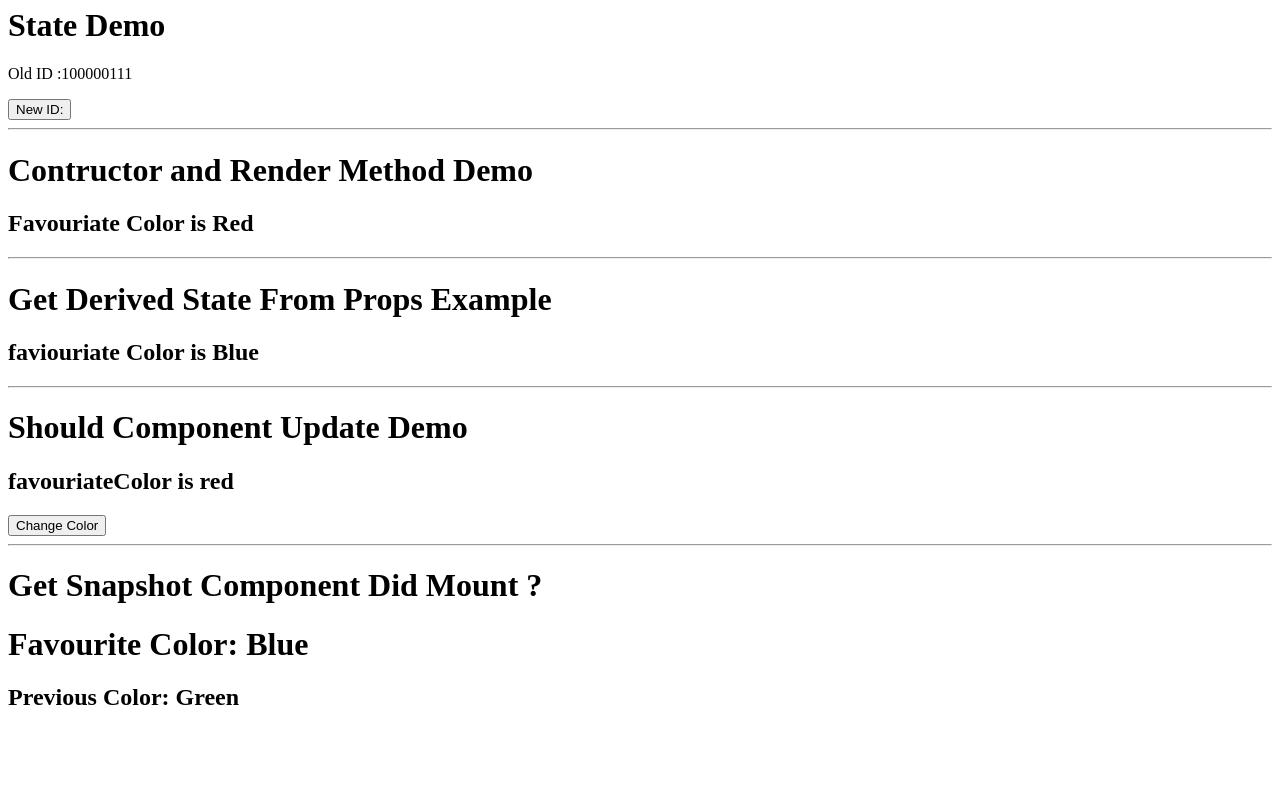
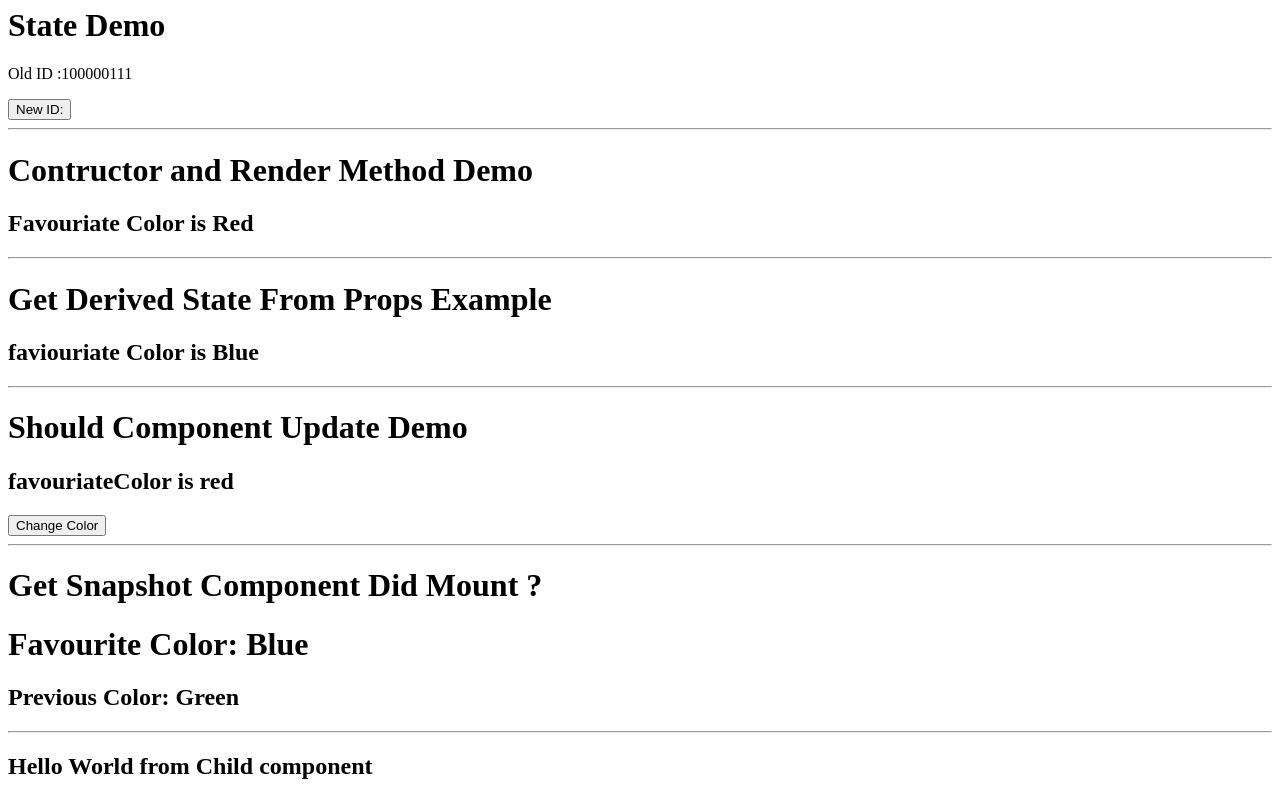
Before and after one commit to imrohitsampannavar45/Accenture_Mern_Streaming, a React (Create React App) app in the folder Day 10/amazon/: page / in a window 1280 px wide. Shown: the part 896-1696 px from the top of the page. Before the commit the page ends 1627 px from the top, so only its background shows below. Built offline with nearby package versions, Linux system fonts and the light colour scheme.

Commit message:
new changs

```diff
--- a/Day 10/amazon/src/App.js
+++ b/Day 10/amazon/src/App.js
@@ -9,6 +9,7 @@ import Constructor_Demo from "./Contructor_Demo";
 import GetDerivedState from "./GetDerivedState";
 import ShouldComponentUpdates from "./ShouldComUpdate";
 import GetSnapShot from "./GetSnapShot";
+import Child from "./Child";
 
 const App = () => {
   return (
@@ -31,6 +32,8 @@ const App = () => {
       <hr />
       <h1>Get Snapshot Component Did Mount ?</h1>
       <GetSnapShot />
+      <hr />
+      <Child />
     </div>
   );
 };
--- /dev/null
+++ b/Day 10/amazon/src/Child.js
@@ -0,0 +1,12 @@
+import React from "react";
+import { ReactDOM } from "react";
+
+class Child extends React.Component {
+  componentWillUnmount() {
+    alert("the component named Hello world is about to be unmounted");
+  }
+  render() {
+    return <h2>Hello World from Child component</h2>;
+  }
+}
+export default Child;
```
